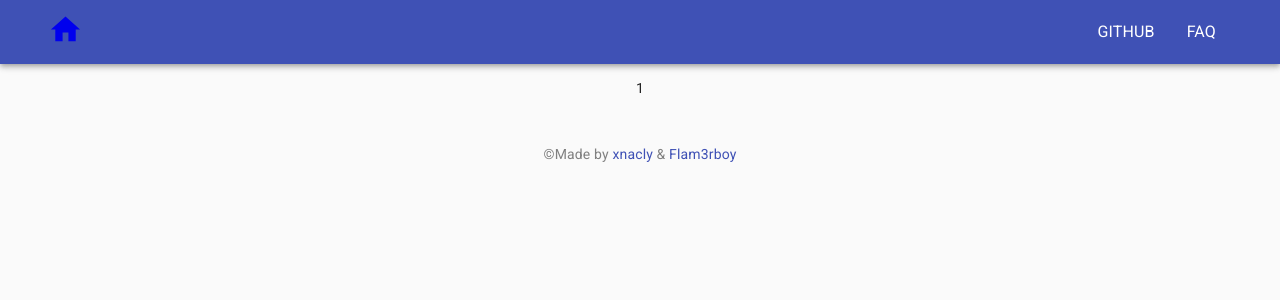
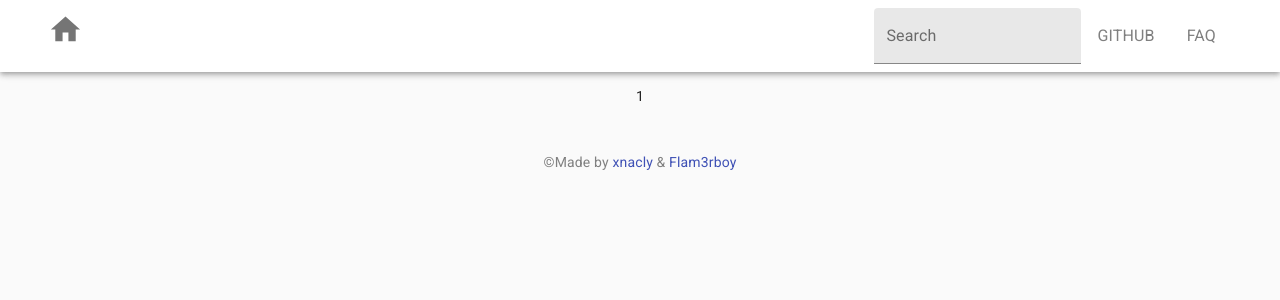
Before and after one commit to x127f/liber-opinio, a React (Create React App) app in the folder frontend/: page /re/1 in a window 1280 px wide. Shown: the top 300 px of the page. Built offline with nearby package versions, Linux system fonts and the light colour scheme.

Commit message:
added ressource query

```diff
--- a/frontend/src/App.css
+++ b/frontend/src/App.css
@@ -1,5 +1,5 @@
 :root {
-	--primary: #3f51b5;
+	--primary: white;
 	--secondary: "";
 }
 
@@ -29,5 +29,8 @@ a:visited {
 	color: grey;
 }
 .Footer a {
-	color: var(--primary) !important;
+	/*color: var(--primary) !important;*/
 }
+.navbar {
+	background-color: var(--primary) !important;
+}
--- a/frontend/src/components/Header.jsx
+++ b/frontend/src/components/Header.jsx
@@ -8,9 +8,11 @@ import {
 	makeStyles,
 	Container,
 	Tooltip,
+	TextField,
 } from "@material-ui/core";
 import { Home } from "@material-ui/icons";
-import { Link } from "react-router-dom";
+import { Link, useHistory } from "react-router-dom";
+import { useState } from "react";
 
 const navLinks = [
 	{ title: `github`, path: `/github` },
@@ -24,35 +26,57 @@ const useStyles = makeStyles({
 	},
 	navDisplayFlex: {
 		display: `flex`,
+		"align-items": `center`,
 		justifyContent: `space-between`,
 	},
 	linkText: {
 		textDecoration: `none`,
 		textTransform: `uppercase`,
-		color: `white`,
+		color: `grey`,
 	},
 });
 
 export const Header = () => {
 	const classes = useStyles();
+	const history = useHistory();
+	const [search, updateSearch] = useState("");
+
+	const Submit = (href) => {
+		history.push(`/re/${href}`);
+	};
 
 	return (
-		<AppBar position="sticky">
+		<AppBar className="navbar" position="sticky">
 			<Toolbar>
 				<Container className={classes.navbarDisplayFlex}>
 					<Tooltip title="HOME" arrow>
 						<Link to="/">
-							<IconButton edge="start" color="inherit" aria-label="home">
+							<IconButton edge="start" aria-label="home">
 								<Home fontSize="large"></Home>
 							</IconButton>
 						</Link>
 					</Tooltip>
 					<List component="nav" aria-labelledby="main navigation" className={classes.navDisplayFlex}>
+						<form
+							id="field-container"
+							noValidate
+							autoComplete="off"
+							onSubmit={(e) => {
+								e.preventDefault();
+								Submit(search);
+							}}>
+							<TextField
+								id="filled-basic"
+								label="Search"
+								variant="filled"
+								onChange={(e) => updateSearch(e.target.value)}
+							/>
+						</form>
 						{navLinks.map(({ title, path }) => (
 							<Tooltip title={title.toUpperCase()} key={title} arrow>
 								<Link to={path} className={classes.linkText}>
 									<ListItem button>
-										<ListItemText primary={title} />
+										<ListItemText className={classes.linkText} primary={title} />
 									</ListItem>
 								</Link>
 							</Tooltip>
```
